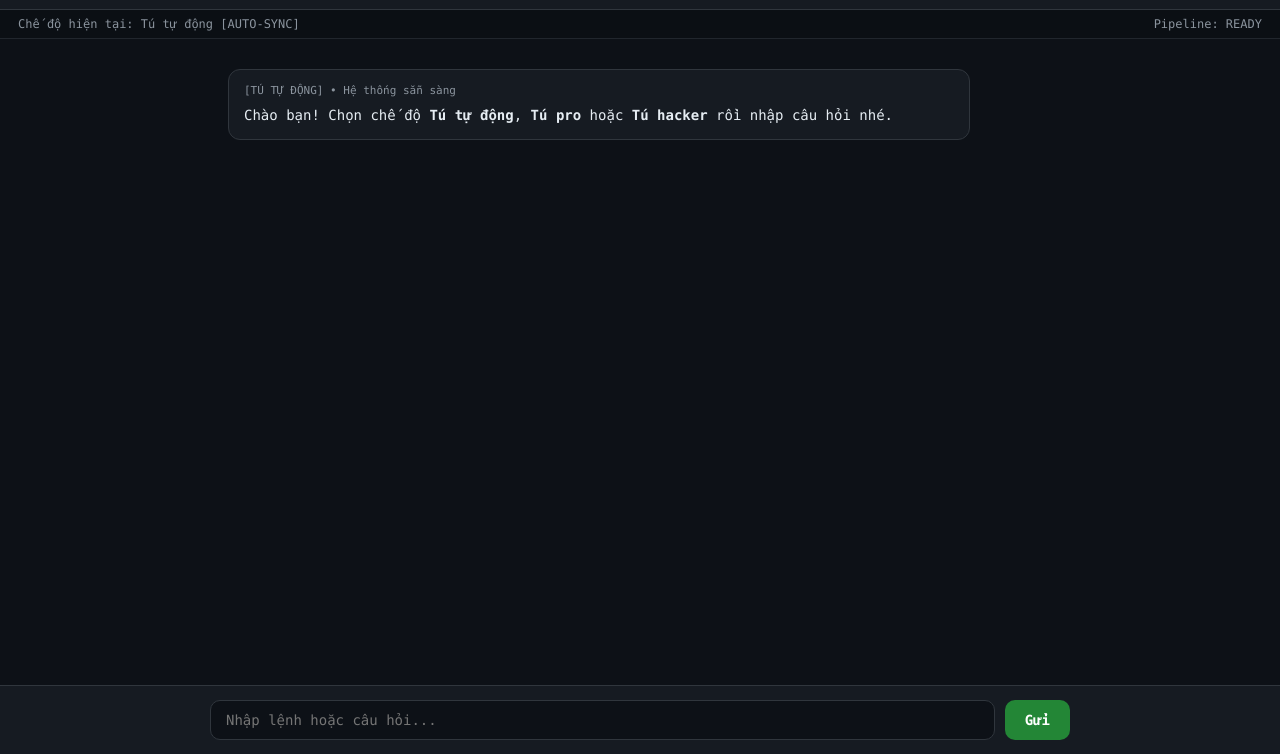
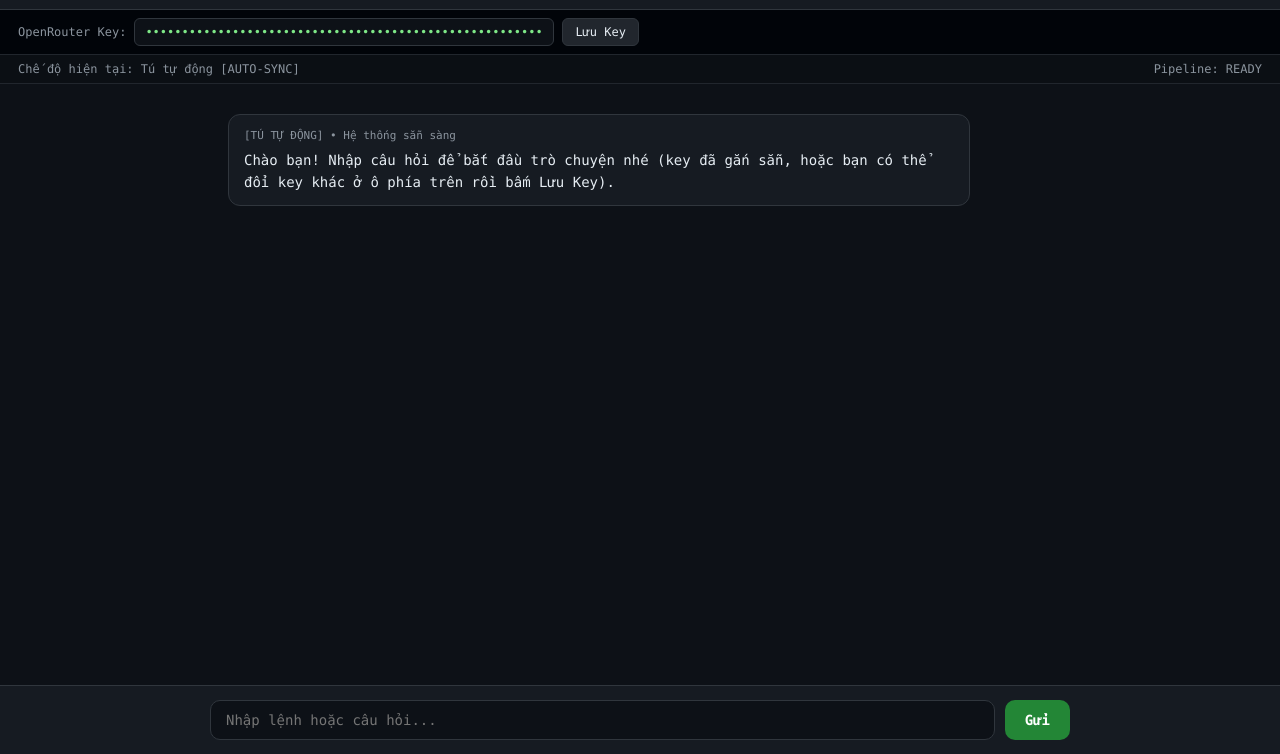
Before and after one commit to tuairdrop/tusigma, a plain HTML site: page index.html in a window 1280 px wide. Shown: the part 46-800 px from the top of the page. Drawn offline with nearby package versions, Linux system fonts and the light colour scheme.

Commit message:
Refactor index.html and add API key input
Refactor CSS styles for improved readability and organization. Add key bar for API key input and update chat initialization logic.

```diff
--- a/index.html
+++ b/index.html
@@ -17,7 +17,6 @@
       font-family: Consolas, "Courier New", monospace, Arial, sans-serif;
     }
 
-    /* Thanh trên cùng */
     .topbar {
       display: flex;
       flex-wrap: wrap;
@@ -44,7 +43,6 @@
       box-shadow: 0 0 8px #3fb950;
     }
 
-    /* Nhóm chế độ Tú tự động / Tú pro / Tú hacker */
     .modes {
       display: flex;
       flex-wrap: wrap;
@@ -62,9 +60,7 @@
       cursor: pointer;
       transition: 0.15s;
     }
-    .mode-btn:hover {
-      border-color: #8b949e;
-    }
+    .mode-btn:hover { border-color: #8b949e; }
     .mode-btn.active {
       border-color: #58a6ff;
       background: #1f3a5f;
@@ -93,11 +89,42 @@
       font-weight: bold;
       cursor: pointer;
     }
-    .new-chat-btn:hover {
-      background: #388bfd;
+    .new-chat-btn:hover { background: #388bfd; }
+
+    .key-bar {
+      display: flex;
+      gap: 8px;
+      padding: 8px 18px;
+      background: #010409;
+      border-bottom: 1px solid #21262d;
+      align-items: center;
+      flex-wrap: wrap;
     }
+    .key-bar input {
+      flex: 1;
+      min-width: 220px;
+      max-width: 420px;
+      padding: 6px 10px;
+      border-radius: 6px;
+      border: 1px solid #30363d;
+      background: #0d1117;
+      color: #7ee787;
+      font-family: inherit;
+      font-size: 12px;
+      outline: none;
+    }
+    .key-bar button {
+      padding: 6px 12px;
+      border-radius: 6px;
+      border: 1px solid #30363d;
+      background: #21262d;
+      color: #e6edf3;
+      font-family: inherit;
+      font-size: 12px;
+      cursor: pointer;
+    }
+    .key-bar button:hover { background: #30363d; }
 
-    /* Thanh trạng thái giả lập kỹ càng */
     .telemetry {
       display: flex;
       justify-content: space-between;
@@ -108,14 +135,9 @@
       background: #0b0f14;
       border-bottom: 1px solid #21262d;
     }
-    body.hacker-ui .telemetry {
-      color: #7ee787;
-    }
-    body.pro-ui .telemetry {
-      color: #f2cc60;
-    }
+    body.hacker-ui .telemetry { color: #7ee787; }
+    body.pro-ui .telemetry { color: #f2cc60; }
 
-    /* Khung chat chính */
     .chat-shell {
       flex: 1;
       overflow-y: auto;
@@ -144,12 +166,8 @@
       border: 1px solid #30363d;
       max-width: 90%;
     }
-    body.hacker-ui .msg.bot {
-      border-color: #238636;
-    }
-    body.pro-ui .msg.bot {
-      border-color: #9e6a03;
-    }
+    body.hacker-ui .msg.bot { border-color: #238636; }
+    body.pro-ui .msg.bot { border-color: #9e6a03; }
     .msg-tag {
       font-size: 11px;
       color: #8b949e;
@@ -167,7 +185,6 @@
     .msg.bot p:first-child { margin-top: 0; }
     .msg.bot p:last-child { margin-bottom: 0; }
 
-    /* Khung nhập bên dưới */
     .input-wrap {
       display: flex;
       gap: 10px;
@@ -193,9 +210,7 @@
       font-size: 14px;
       outline: none;
     }
-    #prompt:focus {
-      border-color: #58a6ff;
-    }
+    #prompt:focus { border-color: #58a6ff; }
     #send-btn {
       padding: 11px 20px;
       border-radius: 10px;
@@ -207,9 +222,7 @@
       font-weight: bold;
       cursor: pointer;
     }
-    #send-btn:hover {
-      background: #2ea043;
-    }
+    #send-btn:hover { background: #2ea043; }
     #send-btn:disabled, #prompt:disabled {
       opacity: 0.55;
       cursor: not-allowed;
@@ -231,6 +244,12 @@
     </div>
   </div>
 
+  <div class="key-bar">
+    <span style="font-size: 12px; color: #8b949e;">OpenRouter Key:</span>
+    <input id="api-key-input" type="password" placeholder="Dán key OpenRouter (sk-or-v1-...) vào đây rồi bấm Lưu">
+    <button onclick="saveKey()">Lưu Key</button>
+  </div>
+
   <div class="telemetry">
     <span id="status-mode">Chế độ hiện tại: Tú tự động [AUTO-SYNC]</span>
     <span id="status-scan">Pipeline: READY</span>
@@ -239,7 +258,7 @@
   <div class="chat-shell" id="chat">
     <div class="msg bot">
       <span class="msg-tag">[TÚ TỰ ĐỘNG] • Hệ thống sẵn sàng</span>
-      <div>Chào bạn! Chọn chế độ <b>Tú tự động</b>, <b>Tú pro</b> hoặc <b>Tú hacker</b> rồi nhập câu hỏi nhé.</div>
+      <div>Chào bạn! Nhập câu hỏi để bắt đầu trò chuyện nhé (key đã gắn sẵn, hoặc bạn có thể đổi key khác ở ô phía trên rồi bấm Lưu Key).</div>
     </div>
   </div>
 
@@ -251,7 +270,7 @@
   </div>
 
   <script>
-    const API_KEY = "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";
+    const DEFAULT_OR_KEY = "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";
 
     const MODE_META = {
       auto: {
@@ -272,7 +291,22 @@
     };
 
     let currentMode = "auto";
-    let history = [];
+    let messages = [];
+
+    window.onload = () => {
+      const savedKey = localStorage.getItem("tusigma_or_key") || DEFAULT_OR_KEY;
+      document.getElementById("api-key-input").value = savedKey;
+      if (!localStorage.getItem("tusigma_or_key")) {
+        localStorage.setItem("tusigma_or_key", DEFAULT_OR_KEY);
+      }
+    };
+
+    function saveKey() {
+      const val = document.getElementById("api-key-input").value.trim();
+      if (!val) return alert("Bạn chưa dán Key!");
+      localStorage.setItem("tusigma_or_key", val);
+      alert("Đã lưu Key trên trình duyệt máy bạn!");
+    }
 
     function sleep(ms) {
       return new Promise(resolve => setTimeout(resolve, ms));
@@ -282,19 +316,16 @@
       if (!MODE_META[mode]) return;
       currentMode = mode;
       document.body.className = MODE_META[mode].bodyClass;
-
       document.querySelectorAll(".mode-btn").forEach(btn => {
         btn.classList.toggle("active", btn.dataset.mode === mode);
       });
-
       document.getElementById("status-mode").textContent = MODE_META[mode].bar;
       document.getElementById("status-scan").textContent = `Pipeline: ${mode.toUpperCase()}-ARMED`;
     }
 
     function newChat() {
-      history = [];
-      const chat = document.getElementById("chat");
-      chat.innerHTML = "";
+      messages = [];
+      document.getElementById("chat").innerHTML = "";
       addBotCard(
         `[${MODE_META[currentMode].label.toUpperCase()}] • Cuộc trò chuyện mới`,
         "Đã làm mới phiên trò chuyện. Bắt đầu câu hỏi mới nhé!",
@@ -351,6 +382,12 @@
     }
 
     async function sendMsg() {
+      const apiKey = (localStorage.getItem("tusigma_or_key") || document.getElementById("api-key-input").value || "").trim();
+      if (!apiKey) {
+        alert("Vui lòng dán OpenRouter Key vào ô phía trên và bấm Lưu Key trước!");
+        return;
+      }
+
       const input = document.getElementById("prompt");
       const btn = document.getElementById("send-btn");
       const scanEl = document.getElementById("status-scan");
@@ -363,7 +400,7 @@
       btn.disabled = true;
 
       const modeName = MODE_META[currentMode].label;
-      history.push({ role: "user", content: text });
+      messages.push({ role: "user", content: text });
 
       const botUI = addBotCard(
         `[${modeName.toUpperCase()}] • Đang phân tích chuyên sâu...`,
@@ -375,15 +412,15 @@
         await runFakeAnalysis(botUI);
         scanEl.textContent = "Đang nhận phản hồi từ máy chủ...";
 
-        const res = await fetch("https://api.openai.com/v1/chat/completions", {
+        const res = await fetch("https://openrouter.ai/api/v1/chat/completions", {
           method: "POST",
           headers: {
             "Content-Type": "application/json",
-            "Authorization": `Bearer ${API_KEY}`
+            "Authorization": `Bearer ${apiKey}`
           },
           body: JSON.stringify({
-            model: "gpt-4o-mini",
-            messages: history
+            model: "openrouter/free",
+            messages: messages
           })
         });
 
@@ -391,19 +428,19 @@
         const reply = data.choices?.[0]?.message?.content;
 
         if (reply) {
-          history.push({ role: "assistant", content: reply });
+          messages.push({ role: "assistant", content: reply });
           botUI.tag.textContent = `[${modeName.toUpperCase()}] • Phân tích hoàn tất`;
           botUI.body.innerHTML = window.marked ? marked.parse(reply) : reply;
           scanEl.textContent = "Pipeline: COMPLETED";
         } else {
-          history.pop();
+          messages.pop();
           const errMsg = data.error?.message || JSON.stringify(data);
           botUI.tag.textContent = `[${modeName.toUpperCase()}] • Cảnh báo hệ thống`;
           botUI.body.innerText = "Lỗi API: " + errMsg;
           scanEl.textContent = "Pipeline: API_ERROR";
         }
       } catch (err) {
-        history.pop();
+        messages.pop();
         botUI.tag.textContent = `[${modeName.toUpperCase()}] • Lỗi kết nối`;
         botUI.body.innerText = "Lỗi mạng: " + err.message;
         scanEl.textContent = "Pipeline: NETWORK_ERROR";
```
